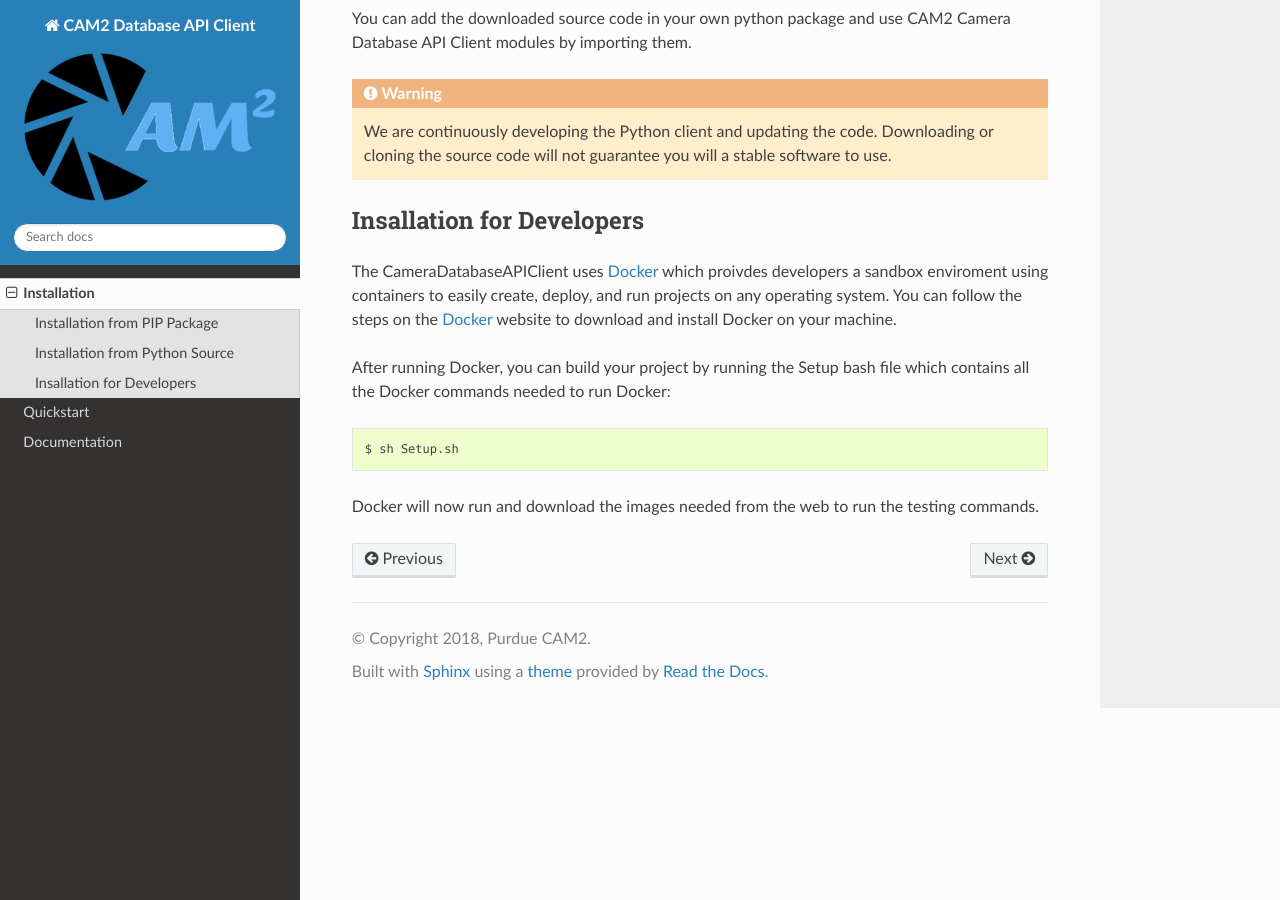
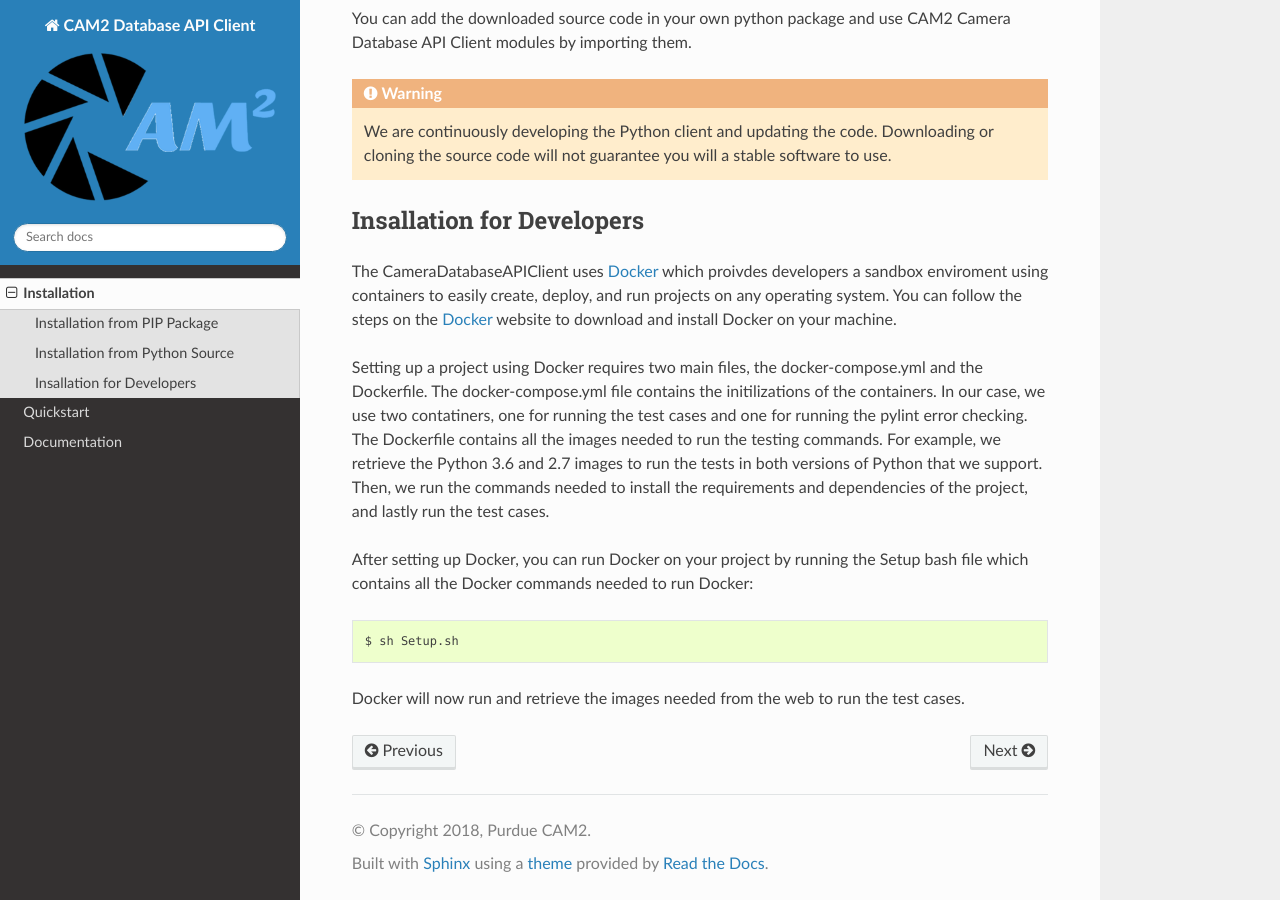
Before and after one commit to PurdueCAM2Project/CameraDatabaseClient, a Sphinx documentation site: the page built from source/INSTALL.rst, in a window 1280 px wide and 900 px high, scrolled down 729 px. Built offline with Sphinx 7.4.7 and the Read the Docs theme 2.0.0, drawn with Linux system fonts in a browser that asks for light colours.

Commit message:
Added more instructions for using docker

```diff
--- a/source/INSTALL.rst
+++ b/source/INSTALL.rst
@@ -46,10 +46,16 @@ Insallation for Developers
 
 The CameraDatabaseAPIClient uses `Docker <https://www.docker.com/>`_ which proivdes developers a sandbox enviroment using containers to easily create, deploy, and run projects on any operating system. You can follow the steps on the `Docker <https://www.docker.com/install>`_ website to download and install Docker on your machine.
 
-After running Docker, you can build your project by running the Setup bash file which contains all the Docker commands needed to run Docker:
+Setting up a project using Docker requires two main files, the docker-compose.yml and the Dockerfile.
+The docker-compose.yml file contains the initilizations of the containers. In our case, we use two contatiners, one for running the test cases and one for running the pylint error checking.
+The Dockerfile contains all the images needed to run the testing commands.
+For example, we retrieve the Python 3.6 and 2.7 images to run the tests in both versions of Python that we support.
+Then, we run the commands needed to install the requirements and dependencies of the project, and lastly run the test cases.
+
+After setting up Docker, you can run Docker on your project by running the Setup bash file which contains all the Docker commands needed to run Docker:
 
 ::
 
 	$ sh Setup.sh
 
-Docker will now run and download the images needed from the web to run the testing commands.
+Docker will now run and retrieve the images needed from the web to run the test cases.
```
